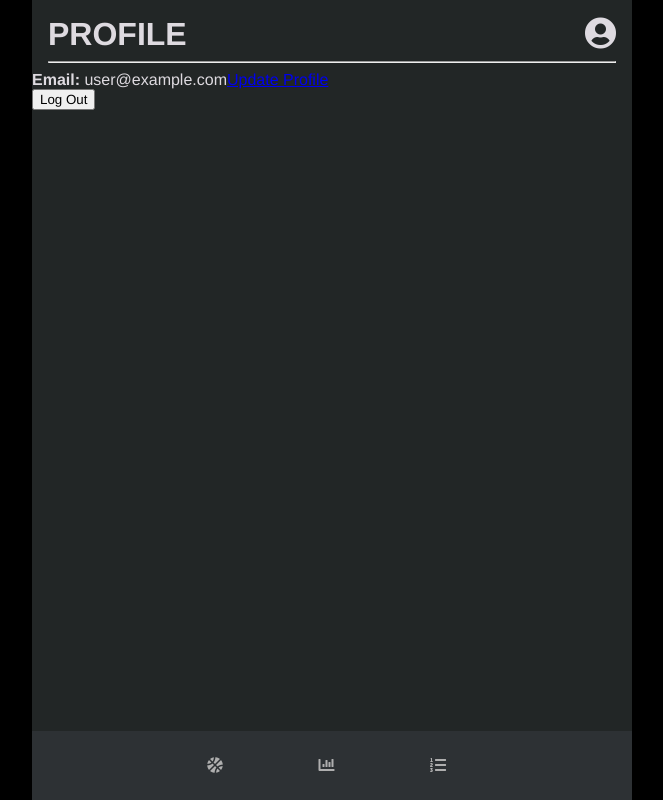
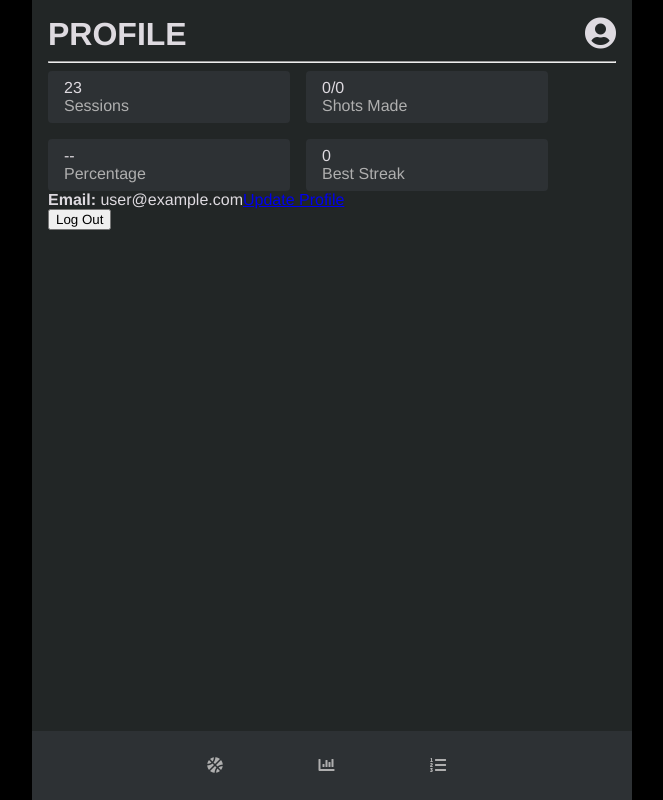
Before and after one commit to jaredami/shot-tracker, a React (Create React App) app: page /profile in a window 1280 px wide. Shown: the whole page, without its empty margins (308-971 px from the left). Built offline with nearby package versions, Linux system fonts and the light colour scheme; no server answers; sample sign-in values are in the browser's storage.

Commit message:
Begin styling profile

```diff
--- /dev/null
+++ b/src/components/Profile.css
@@ -0,0 +1,29 @@
+.profile-container {
+  padding: 0 1rem;
+  max-width: 500px;
+}
+
+.profile-grid {
+  display: grid;
+  grid-template-columns: 1fr 1fr;
+  gap: 1rem;
+  place-items: stretch;
+  margin: 0 auto;
+}
+
+.stat-container {
+  background: var(--background-secondary);
+  border-radius: 4px;
+  padding: 1rem;
+  justify-self: stretch;
+  display: flex;
+  flex-direction: column;
+}
+.stat {
+  font-size: 30px;
+  margin: 0;
+}
+.stat-label {
+  margin: 0;
+  color: var(--light-gray);
+}
--- a/src/components/Profile.js
+++ b/src/components/Profile.js
@@ -1,6 +1,7 @@
 import React, { useState } from "react";
 import { useAuth } from "../contexts/AuthContext";
 import { Link, useHistory } from "react-router-dom";
+import "./Profile.css";
 
 export default function Dashboard() {
   const [error, setError] = useState("");
@@ -18,8 +19,38 @@ export default function Dashboard() {
     }
   }
 
+  const [shotsTakenCount, setShotsTakenCount] = useState(0);
+  const [shotsMadeCount, setShotsMadeCount] = useState(0);
+  const [bestStreak, setBestStreak] = useState(0);
+
+  function getPercentage() {
+    return shotsTakenCount
+      ? Math.floor((shotsMadeCount / shotsTakenCount) * 100) + "%"
+      : "--";
+  }
+
   return (
-    <>
+    <div className="profile-container">
+      <div className="session-grid">
+        <div className="stat-container">
+          <p className="stat">23</p>
+          <p className="stat-label">Sessions</p>
+        </div>
+        <div className="stat-container">
+          <p className="stat">
+            {shotsMadeCount}/{shotsTakenCount}
+          </p>
+          <p className="stat-label">Shots Made</p>
+        </div>
+        <div className="stat-container">
+          <p className="stat">{getPercentage()}</p>
+          <p className="stat-label">Percentage</p>
+        </div>
+        <div className="stat-container">
+          <p className="stat">{bestStreak}</p>
+          <p className="stat-label">Best Streak</p>
+        </div>
+      </div>
       <div>
         <div>
           {error && <div variant="danger">{error}</div>}
@@ -34,6 +65,6 @@ export default function Dashboard() {
           Log Out
         </button>
       </div>
-    </>
+    </div>
   );
 }
```
